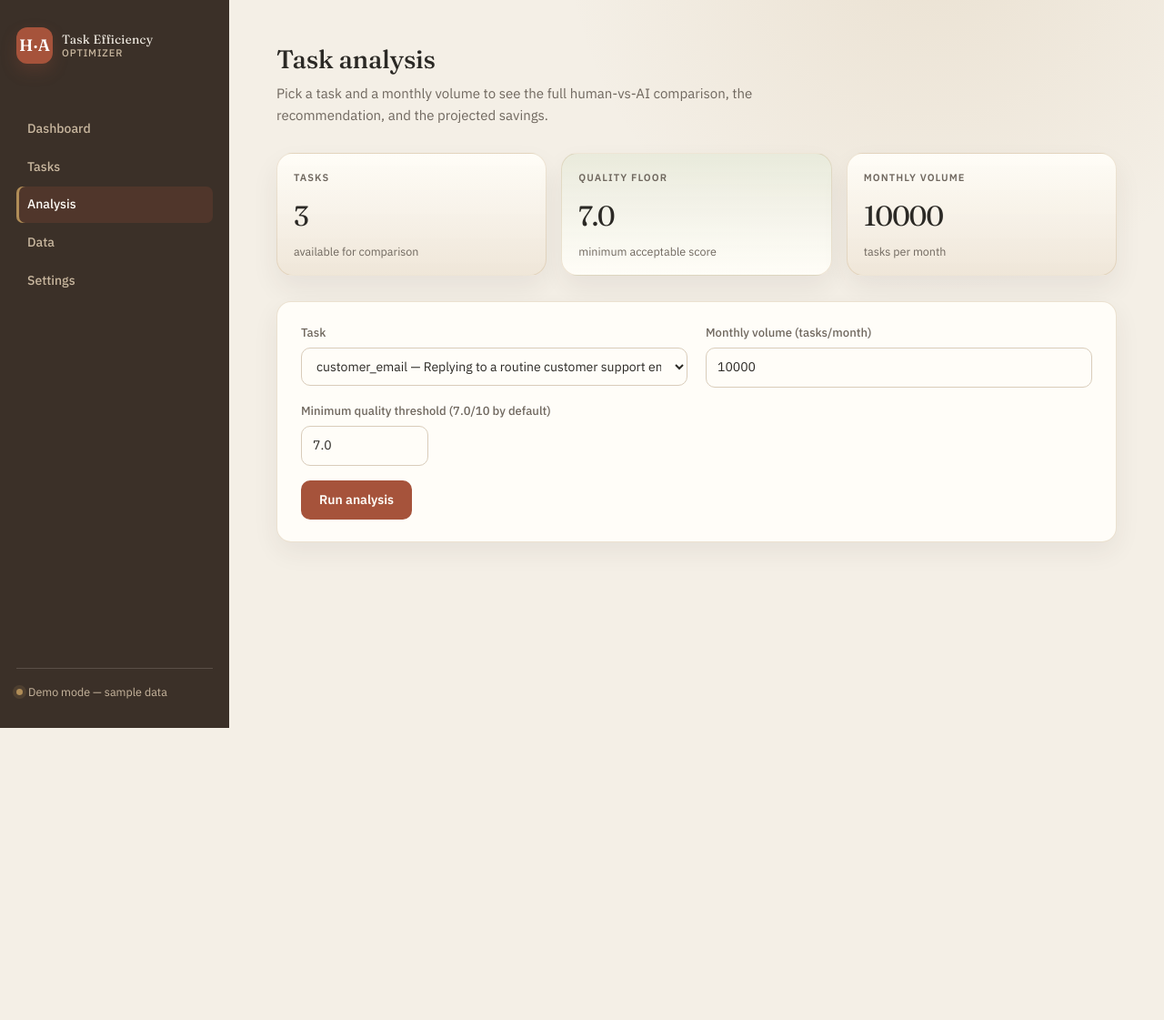
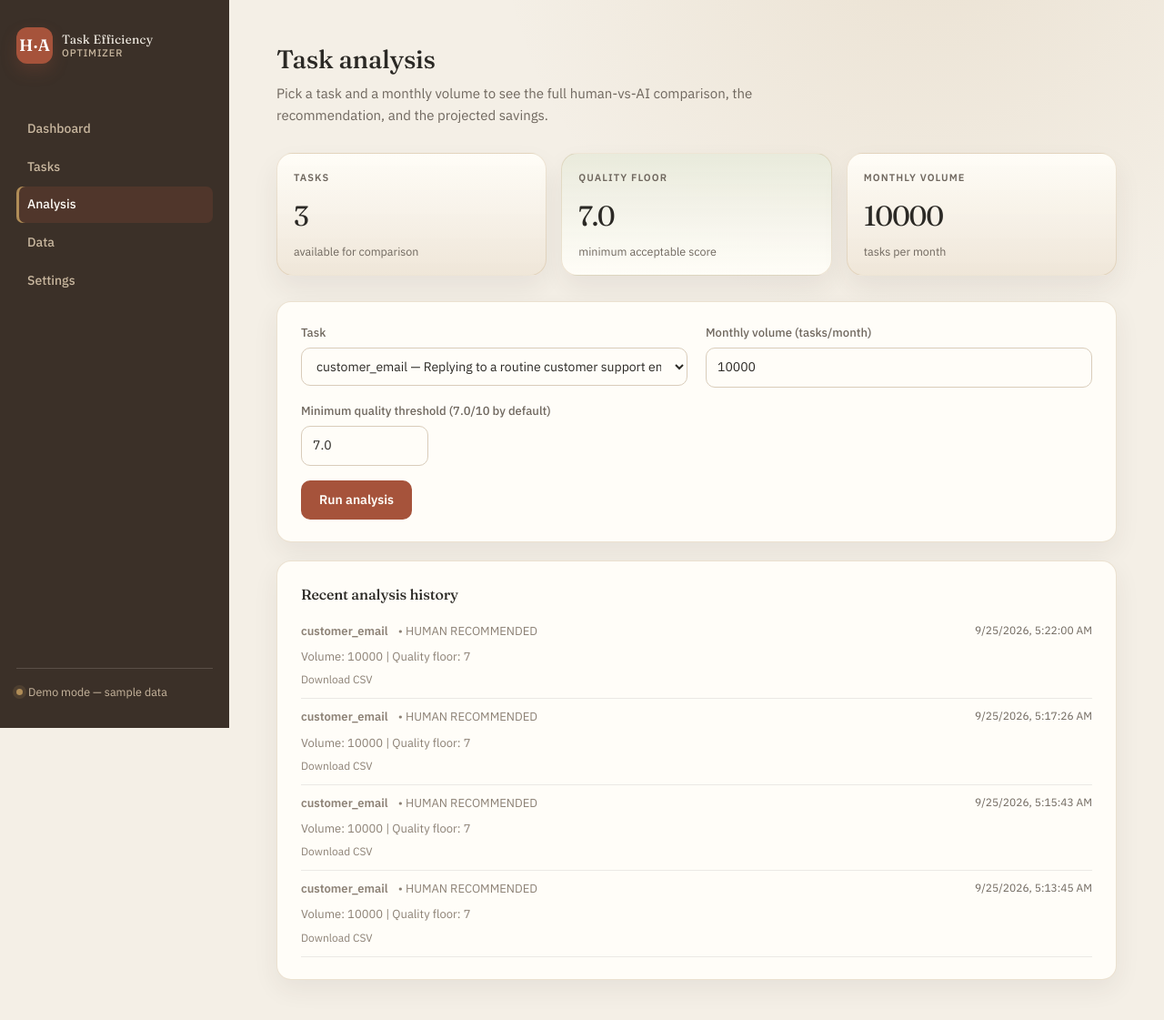
Before and after one commit to igpiyushsharma-coder/my-wen, a Flask app: page /analysis in a window 1280 px wide. Shown: the whole page at 91% size. Before the commit the page ends 800 px from the top, so only its background shows below. Run offline with Flask 3, Linux system fonts and the light colour scheme; data comes from the database, SQL or seed files in the repository; both versions use the stored data as it was after the commit.

```diff
--- a/app.py
+++ b/app.py
@@ -29,9 +29,12 @@ the code, so it always works offline. This satisfies the spec's
 rather than needing a special toggle.
 """
 
-from flask import Flask, render_template, request, jsonify
+from flask import Flask, render_template, request, jsonify, Response
 import sqlite3
 import os
+import json
+import csv
+from io import StringIO
 
 from services.comparison_engine import (
     compute_scores_for_all_tasks, compute_scores_for_task,
@@ -48,8 +51,21 @@ BASE_DIR = os.path.dirname(os.path.abspath(__file__))
 DB_PATH = os.path.join(BASE_DIR, "database", "app.db")
 
 
+def ensure_db_schema():
+    """Creates/repairs the SQLite schema if the database is missing tables."""
+    os.makedirs(os.path.dirname(DB_PATH), exist_ok=True)
+    conn = sqlite3.connect(DB_PATH)
+    try:
+        with open(os.path.join(BASE_DIR, "database", "schema.sql"), "r", encoding="utf-8") as f:
+            conn.executescript(f.read())
+        conn.commit()
+    finally:
+        conn.close()
+
+
 def get_db():
     """Opens a new database connection for this request."""
+    ensure_db_schema()
     conn = sqlite3.connect(DB_PATH)
     conn.row_factory = sqlite3.Row
     return conn
@@ -199,6 +215,37 @@ def _savings_for(conn, task_id, difficulty, monthly_volume):
     )
 
 
+def _record_analysis_history(conn, task_id, task_name, overall_rec, monthly_volume, min_quality):
+    """Stores a lightweight summary of the analysis run to support recent-history UI."""
+    if overall_rec.get("raw_averages") is None:
+        return
+
+    summary = {
+        "task_name": task_name,
+        "recommendation": overall_rec.get("recommendation"),
+        "monthly_volume": monthly_volume,
+        "min_quality": min_quality,
+        "final_scores": overall_rec.get("final_scores"),
+        "raw_averages": overall_rec.get("raw_averages"),
+    }
+
+    conn.execute(
+        """
+        INSERT INTO analysis_history (task_id, task_name, recommendation, monthly_volume, min_quality, summary_json)
+        VALUES (?, ?, ?, ?, ?, ?)
+        """,
+        (
+            task_id,
+            task_name,
+            overall_rec.get("recommendation"),
+            monthly_volume,
+            min_quality,
+            json.dumps(summary, default=str),
+        ),
+    )
+    conn.commit()
+
+
 @app.route("/api/analyze", methods=["POST"])
 def api_analyze():
     """
@@ -237,6 +284,7 @@ def api_analyze():
     # --- Overall (blended) view ---
     overall_rec = build_recommendation(tid, tname, conn, weights=weights, min_quality=min_quality)
     overall_savings = _savings_for(conn, tid, None, monthly_volume)
+    _record_analysis_history(conn, tid, tname, overall_rec, monthly_volume, min_quality)
 
     if overall_rec["raw_averages"] is not None and monthly_volume > 0:
         conn.execute(
@@ -344,7 +392,118 @@ def api_settings():
     return jsonify({"message": "Settings updated.", "settings": settings})
 
 
+@app.route("/api/history")
+def api_history():
+    """Returns recent analysis history for the dashboard or demo reporting."""
+    conn = get_db()
+    rows = conn.execute(
+        """
+        SELECT id, task_id, task_name, recommendation, monthly_volume, min_quality, created_at, summary_json
+        FROM analysis_history
+        ORDER BY created_at DESC
+        LIMIT 10
+        """
+    ).fetchall()
+    conn.close()
+
+    history = []
+    for row in rows:
+        entry = {
+            "id": row["id"],
+            "task_id": row["task_id"],
+            "task_name": row["task_name"],
+            "recommendation": row["recommendation"],
+            "monthly_volume": row["monthly_volume"],
+            "min_quality": row["min_quality"],
+            "created_at": row["created_at"],
+        }
+        if row["summary_json"]:
+            try:
+                entry["summary"] = json.loads(row["summary_json"])
+            except Exception:
+                entry["summary"] = {}
+        history.append(entry)
+
+    return jsonify({"history": history})
+
+
+@app.route("/api/report/<int:task_id>")
+def api_report(task_id):
+    """Exports one task's latest analysis summary as a simple JSON report."""
+    conn = get_db()
+    row = conn.execute(
+        """
+        SELECT task_name, recommendation, monthly_volume, min_quality, created_at, summary_json
+        FROM analysis_history
+        WHERE task_id = ?
+        ORDER BY created_at DESC
+        LIMIT 1
+        """,
+        (task_id,),
+    ).fetchone()
+    conn.close()
+
+    if not row:
+        return jsonify({"error": "No analysis report found for this task."}), 404
+
+    body = {"task_name": row["task_name"], "recommendation": row["recommendation"], "monthly_volume": row["monthly_volume"], "min_quality": row["min_quality"], "created_at": row["created_at"]}
+    if row["summary_json"]:
+        try:
+            body["summary"] = json.loads(row["summary_json"])
+        except Exception:
+            body["summary"] = {}
+    return jsonify(body)
+
+
+@app.route("/api/export/<int:task_id>")
+def api_export_report(task_id):
+    """Returns CSV export of the latest saved analysis for a task."""
+    conn = get_db()
+    row = conn.execute(
+        """
+        SELECT task_name, recommendation, monthly_volume, min_quality, created_at, summary_json
+        FROM analysis_history
+        WHERE task_id = ?
+        ORDER BY created_at DESC
+        LIMIT 1
+        """,
+        (task_id,),
+    ).fetchone()
+    conn.close()
+
+    if not row:
+        return jsonify({"error": "No analysis report found for this task."}), 404
+
+    summary = {}
+    if row["summary_json"]:
+        try:
+            summary = json.loads(row["summary_json"])
+        except Exception:
+            summary = {}
+
+    output = StringIO()
+    writer = csv.writer(output)
+    writer.writerow(["task_name", "recommendation", "monthly_volume", "min_quality", "created_at"])
+    writer.writerow([row["task_name"], row["recommendation"], row["monthly_volume"], row["min_quality"], row["created_at"]])
+    writer.writerow([])
+    writer.writerow(["field", "value"])
+    for key, value in summary.items():
+        if isinstance(value, dict):
+            for sub_key, sub_value in value.items():
+                writer.writerow([f"{key}.{sub_key}", sub_value])
+        else:
+            writer.writerow([key, value])
+
+    csv_data = output.getvalue()
+    return Response(
+        csv_data,
+        mimetype="text/csv",
+        headers={"Content-Disposition": f"attachment; filename={row['task_name']}_analysis_report.csv"},
+    )
+
+
 if __name__ == "__main__":
+    ensure_db_schema()
     if not os.path.exists(DB_PATH):
         print("No database found. Run setup_database.py first!.")
     app.run(debug=True,port=5000,host='0.0.0.0')
--- a/database/schema.sql
+++ b/database/schema.sql
@@ -72,3 +72,19 @@ CREATE TABLE IF NOT EXISTS task_results (
     created_at TEXT DEFAULT CURRENT_TIMESTAMP,
     FOREIGN KEY (task_id) REFERENCES tasks(id)
 );
+
+-- ANALYSIS_HISTORY: stores a compact summary of each analysis run so the
+-- app can show recent recommendations and let users export reports without
+-- rerunning the calculation. This is intentionally lightweight and safe for
+-- offline demo deployments.
+CREATE TABLE IF NOT EXISTS analysis_history (
+    id INTEGER PRIMARY KEY AUTOINCREMENT,
+    task_id INTEGER NOT NULL,
+    task_name TEXT NOT NULL,
+    recommendation TEXT NOT NULL,
+    monthly_volume INTEGER NOT NULL,
+    min_quality REAL NOT NULL,
+    created_at TEXT DEFAULT CURRENT_TIMESTAMP,
+    summary_json TEXT,
+    FOREIGN KEY (task_id) REFERENCES tasks(id)
+);
--- a/static/js/analysis.js
+++ b/static/js/analysis.js
@@ -55,7 +55,21 @@ function savingsHtml(savings) {
   `;
 }
 
-function resultCardHtml(title, result, isOverall) {
+function businessInsight(result) {
+  if (!result || !result.recommendation) return "This recommendation is based on the current cost, time, and quality trade-off.";
+  if (result.recommendation === "AI RECOMMENDED") {
+    return "AI is currently cheaper and faster while staying above the quality threshold, making it the most efficient option for this workload.";
+  }
+  if (result.recommendation === "HUMAN RECOMMENDED") {
+    return "Human handling is preferred because AI quality falls below the minimum threshold or the quality-weighted score does not justify automation.";
+  }
+  if (result.recommendation === "HYBRID RECOMMENDED") {
+    return "A human-plus-AI hybrid is the safest balance: automate the repetitive portion while keeping human review where quality matters most.";
+  }
+  return "There is not enough reliable data yet to make a confident recommendation; more task samples are needed before deployment.";
+}
+
+function resultCardHtml(title, result, isOverall, taskId) {
   const style = REC_STYLE[result.recommendation] || REC_STYLE["INSUFFICIENT_DATA"];
 
   if (!result.raw_averages) {
@@ -70,6 +84,7 @@ function resultCardHtml(title, result, isOverall) {
   const a = result.raw_averages.ai;
   const proportionNote = (!isOverall && result.proportion !== undefined)
     ? `<span class="note" style="margin-left:8px;">(~${Math.round(result.proportion * 100)}% of sample volume)</span>` : "";
+  const exportLink = taskId ? `<a href="/api/export/${taskId}" target="_blank" style="display:inline-block; margin-top:12px; font-size:12px; font-weight:600;">Download CSV report</a>` : "";
 
   return `
     <div class="card result-panel ${style.cls}" style="margin-bottom:16px;">
@@ -79,6 +94,7 @@ function resultCardHtml(title, result, isOverall) {
       </div>
       ${proportionNote}
       <p class="explanation">${result.explanation}</p>
+      <p class="note" style="margin-top:10px;"><strong>Business insight:</strong> ${businessInsight(result)}</p>
 
       <table style="margin-top:14px;">
         <thead><tr><th></th><th class="num">Avg. time</th><th class="num">Avg. cost</th><th class="num">Avg. quality</th><th class="num">Score</th></tr></thead>
@@ -90,14 +106,15 @@ function resultCardHtml(title, result, isOverall) {
 
       ${qualityBreakdownHtml(result.quality_breakdown)}
       ${savingsHtml(result.savings)}
+      ${exportLink}
     </div>`;
 }
 
-function renderResult(data) {
+function renderResult(data, taskId) {
   const container = document.getElementById("result-container");
 
   let html = `<div class="section"><div class="section-title"><h2>Overall (all difficulty levels blended)</h2></div>`;
-  html += resultCardHtml(data.task_name + " — overall", data.overall, true);
+  html += resultCardHtml(data.task_name + " — overall", data.overall, true, taskId);
   html += `</div>`;
 
   const segmentKeys = Object.keys(data.segments || {});
@@ -107,7 +124,7 @@ function renderResult(data) {
     html += `<div class="grid-2">`;
     for (const key of segmentKeys) {
       const label = key.charAt(0).toUpperCase() + key.slice(1);
-      html += resultCardHtml(label + " cases", data.segments[key], false);
+      html += resultCardHtml(label + " cases", data.segments[key], false, taskId);
     }
     html += `</div></div>`;
   }
@@ -140,11 +157,11 @@ async function runAnalysis() {
       ? await res.json()
       : { error: await res.text() };
 
-    if (!res.ok) {
+      if (!res.ok) {
       throw new Error(data.error || `Request failed with status ${res.status}`);
     }
 
-    renderResult(data);
+      renderResult(data, taskId);
   } catch (error) {
     console.error("Analysis request failed:", error);
     container.innerHTML = `<div class="status-msg err">Analysis failed: ${error.message}</div>`;
--- a/templates/analysis.html
+++ b/templates/analysis.html
@@ -50,8 +50,41 @@
 </div>
 
 <div id="result-container"></div>
+
+<div class="card" style="margin-top: 20px;">
+  <h3 style="margin-top:0;">Recent analysis history</h3>
+  <div id="history-container" class="note">Loading recent runs…</div>
+</div>
 {% endblock %}
 
 {% block scripts %}
 <script src="{{ url_for('static', filename='js/analysis.js') }}"></script>
+<script>
+async function loadHistory() {
+  const container = document.getElementById('history-container');
+  try {
+    const res = await fetch('/api/history');
+    const data = await res.json();
+    const entries = data.history || [];
+    if (!entries.length) {
+      container.innerHTML = '<span class="note">No analyses yet. Run one to create a history.</span>';
+      return;
+    }
+
+    container.innerHTML = entries.map(item => `
+      <div style="padding:10px 0; border-bottom:1px solid rgba(0,0,0,0.08);">
+        <strong>${item.task_name}</strong>
+        <span style="margin-left:8px;">• ${item.recommendation}</span>
+        <span style="float:right; font-size:12px; color:var(--ink-soft);">${new Date(item.created_at).toLocaleString()}</span>
+        <div class="note">Volume: ${item.monthly_volume} | Quality floor: ${item.min_quality}</div>
+        <a href="/api/export/${item.task_id}" target="_blank" style="font-size:12px; margin-top:6px; display:inline-block;">Download CSV</a>
+      </div>
+    `).join('');
+  } catch (error) {
+    container.innerHTML = '<span class="note">History unavailable right now.</span>';
+  }
+}
+
+loadHistory();
+</script>
 {% endblock %}
```
Also changed, not shown: database/app.db.
